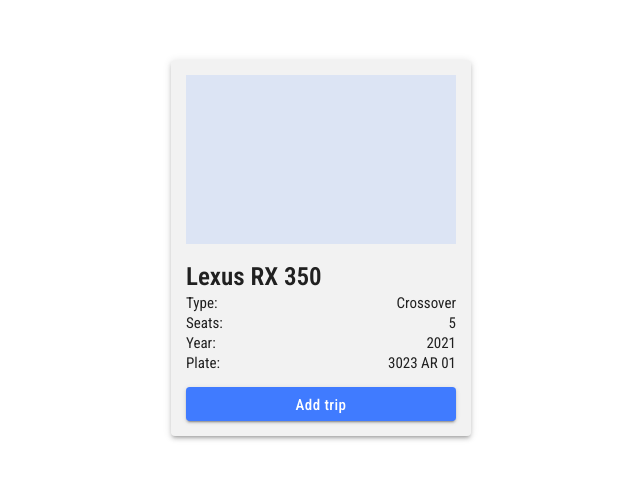
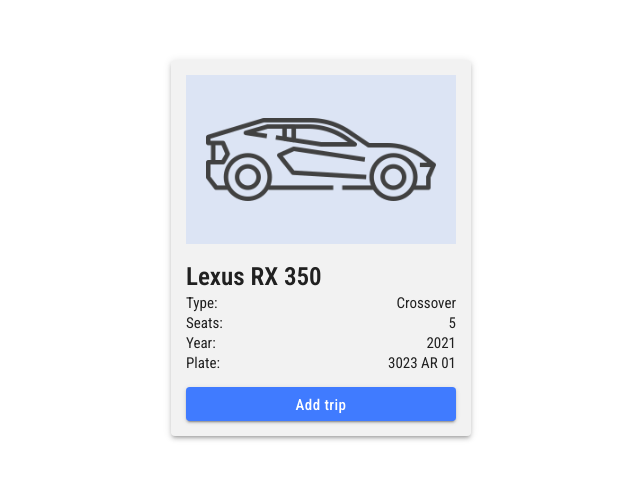
Before and after one commit to AnushervonKhidirov/izzi-ride-trips, a Next.js app: page /cars in a window 1280 px wide. Shown: the part 152-632 px from the top of the page, without its empty margins (319-959 px from the left). Built offline with nearby package versions, Linux system fonts and the light colour scheme.

Commit message:
car card added

```diff
--- a/src/component/car-card/car-card.module.css
+++ b/src/component/car-card/car-card.module.css
@@ -1,16 +1,20 @@
 .car_card {
     display: grid;
     width: 30rem;
+    grid-auto-rows: max-content;
     grid-template-areas: 'image' 'about' 'btn';
-    grid-auto-rows: max-content;
     gap: 1.5rem;
 }
 
 .image {
     width: 100%;
+    height: auto;
     aspect-ratio: 2/1.25;
     grid-area: image;
     background-color: var(--light);
+    object-fit: contain;
+    object-position: center;
+    padding: 2rem;
 }
 
 .about {
@@ -22,7 +26,7 @@
 }
 
 .desc li {
+    display: grid;
     grid-auto-flow: column;
     justify-content: space-between;
-    display: grid;
 }
--- a/src/component/car-card/car-card.tsx
+++ b/src/component/car-card/car-card.tsx
@@ -2,14 +2,16 @@
 import type { AdditionalProps } from '@type/common'
 import type { TCar } from '@type/car'
 
+import Image, { StaticImageData } from 'next/image'
 import Card from '@common/card/card'
 import { LinkButton } from '@common/button/button'
 
+import carImage from '@public/images/car.png'
 import { Page } from '@constant/links'
+import { linkGenerator } from '@helper/link-generator'
+import classNames from 'classnames'
 
-import classNames from 'classnames'
 import classes from './car-card.module.css'
-import { linkGenerator } from '@helper/link-generator'
 
 type TCarProps = {
     car: TCar
@@ -20,15 +22,18 @@
 
     return (
         <Card className={classNames(classes.car_card, className)}>
-            <div className={classes.image}></div>
+            <CarImage image={carImage} title={car.brand} />
 
             <About car={car} />
 
-            <LinkButton href={addTripLink} title="Add trip" className={classes.add_trip_btn}>
-                Add trip
-            </LinkButton>
+            <LinkButton href={addTripLink} title="Add trip" className={classes.add_trip_btn} />
         </Card>
     )
+}
+
+const CarImage: FC<{ title: string; image: StaticImageData | string }> = ({ title, image }) => {
+    const imageData = typeof image === 'object' ? image : { src: image, width: 300, height: 300 }
+    return <Image src={imageData.src} width={imageData.width} height={imageData.height} alt={title} className={classes.image} />
 }
 
 const About: FC<TCarProps> = ({ car }) => {
```
